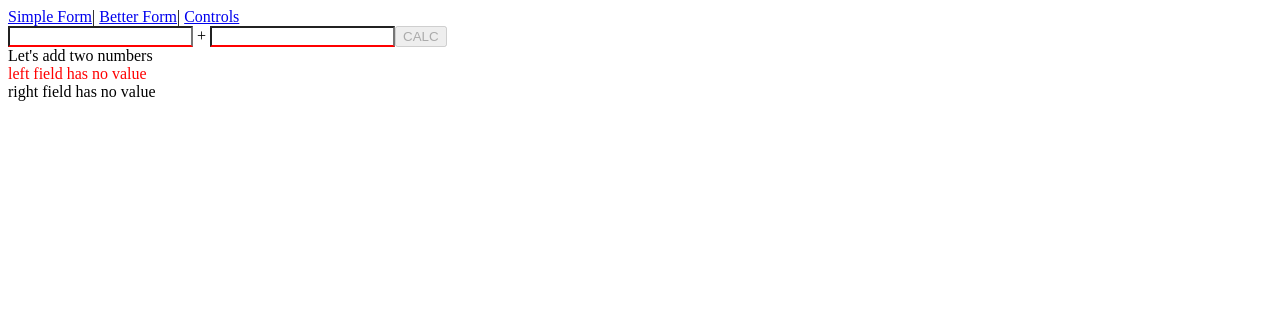
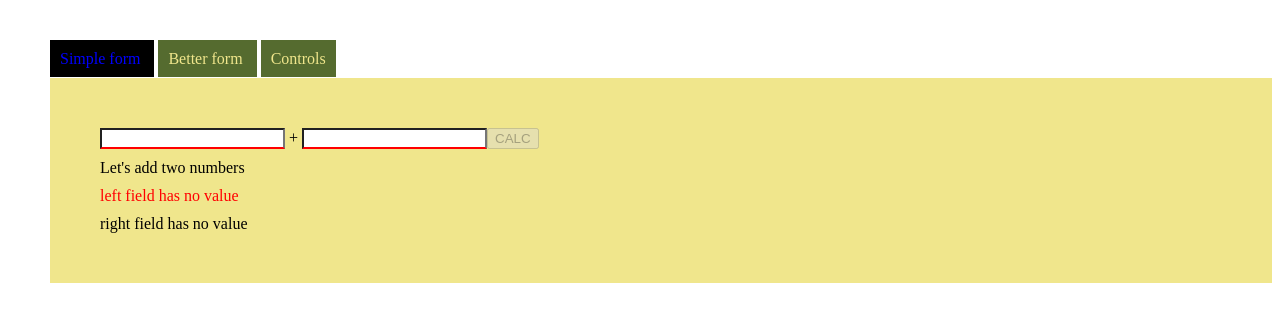
Before and after one commit to KeiNishikawa218/angularPractice, an Angular app: page /simple-form in a window 1280 px wide. Shown: the top 322 px of the page. Built offline with nearby package versions, Linux system fonts and the light colour scheme.

Commit message:
finish 9-3

```diff
--- a/src/app/app-routing.module.ts
+++ b/src/app/app-routing.module.ts
@@ -10,6 +10,7 @@
   imports: [
     CommonModule,
     RouterModule.forRoot([
+      {path: '', redirectTo: '/simple-form', pathMatch: 'full'},
       {path: 'simple-form', component: SimpleFormComponent},
       {path: 'better-form', component: BetterFormComponent},
       {path: 'controls', component: ControlsComponent}
--- a/src/app/app.component.html
+++ b/src/app/app.component.html
@@ -1,7 +1,7 @@
 <nav>
-    <a routerLink="./simple-form">Simple Form</a>|
-    <a routerLink="./better-form">Better Form</a>|
-    <a routerLink="./controls">Controls</a>
+    <a *ngFor = "let path of paths"
+        routerLinkActive = "selected-item" [routerLink]="path.pathname">{{path.title}}
+    </a>
 </nav>
 <div>
     <router-outlet></router-outlet>
--- a/src/app/app.component.scss
+++ b/src/app/app.component.scss
@@ -0,0 +1,22 @@
+a {
+    padding: 10px;
+    margin-right: 4px;
+    background-color: darkolivegreen;
+    color: khaki;
+    text-decoration: none;
+}
+
+a:link, a:visited, a:hover {
+    color: khaki;
+}
+
+a.selected-item {
+    color:blue;
+    background-color: black;
+}
+
+div {
+    padding: 50px;
+    background-color: khaki;
+    color: black;
+}
--- a/src/app/app.component.ts
+++ b/src/app/app.component.ts
@@ -7,4 +7,9 @@
 })
 export class AppComponent {
   title = 'firstproject';
+  paths = [
+      {pathname: './simple-form', title: "Simple form"},
+      {pathname: './better-form', title: "Better form"},
+      {pathname: './controls', title: "Controls"}
+  ]
 }
--- a/src/styles.scss
+++ b/src/styles.scss
@@ -1 +1,9 @@
 /* You can add global styles to this file, and also import other style files */
+body {
+    margin-top: 50px;
+    margin-left: 50px;
+}
+
+div {
+    margin-top: 10px;
+}
```
